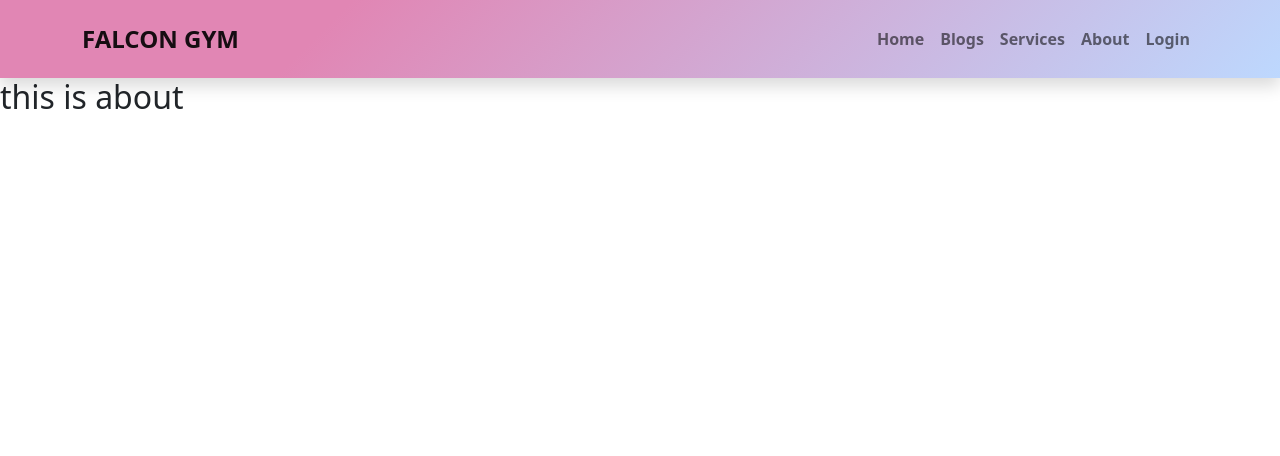
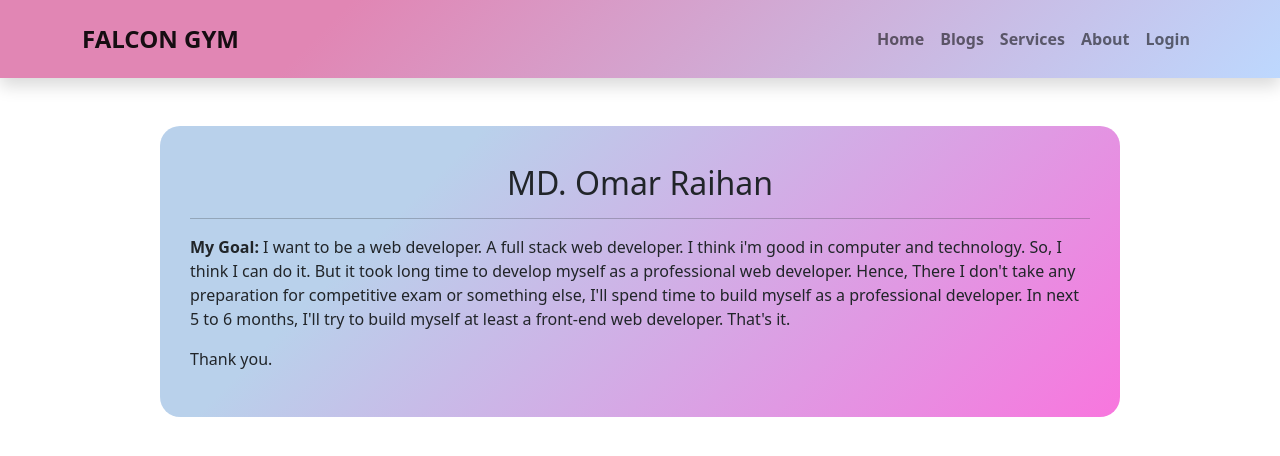
Before and after one commit to OmarRaihan/falcon-gym-project, a React (Create React App) app: page /about in a window 1280 px wide. Shown: the top 456 px of the page. Built offline with nearby package versions, Linux system fonts and the light colour scheme; no server answers.

Commit message:
about added

```diff
--- /dev/null
+++ b/src/Pages/About/About.css
@@ -0,0 +1,8 @@
+.about-blog {
+  background-image: linear-gradient(315deg, #f876de 0%, #b9d1eb 74%);
+  padding: 30px;
+  border-radius: 20px;
+}
+span {
+  font-weight: 700;
+}
--- a/src/Pages/About/About.js
+++ b/src/Pages/About/About.js
@@ -1,10 +1,16 @@
 
 import React from 'react';
+import './About.css'
 
 const About = () => {
     return (
-        <div>
-            <h2>this is about</h2>
+        <div className="about-blog w-75 mx-auto my-5">
+            <h2 className="text-center my-2">MD. Omar Raihan</h2>
+            <hr />
+            <div>
+            <p><span>My Goal:</span> I want to be a web developer. A full stack web developer. I think i'm good in computer and technology. So, I think I can do it. But it took long time to develop myself as a professional web developer. Hence, There I don't take any preparation for competitive exam or something else, I'll spend time to build myself as a professional developer.  In next 5 to 6 months, I'll try to build myself at least a front-end web developer. That's it.</p>
+            <p>Thank you.</p>
+            </div>
         </div>
     );
 };
```
